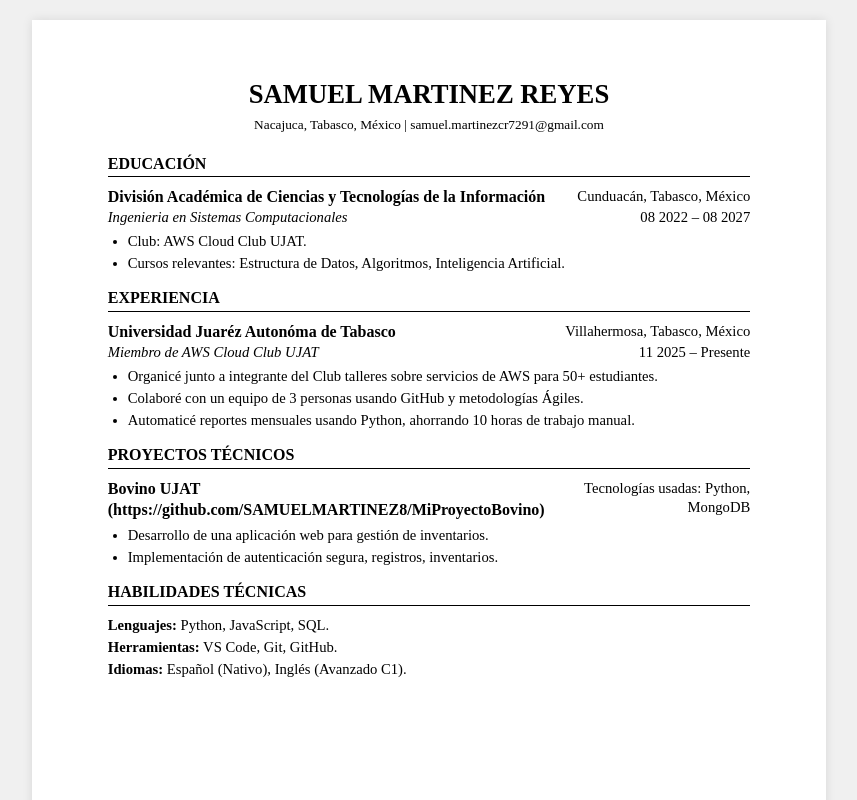
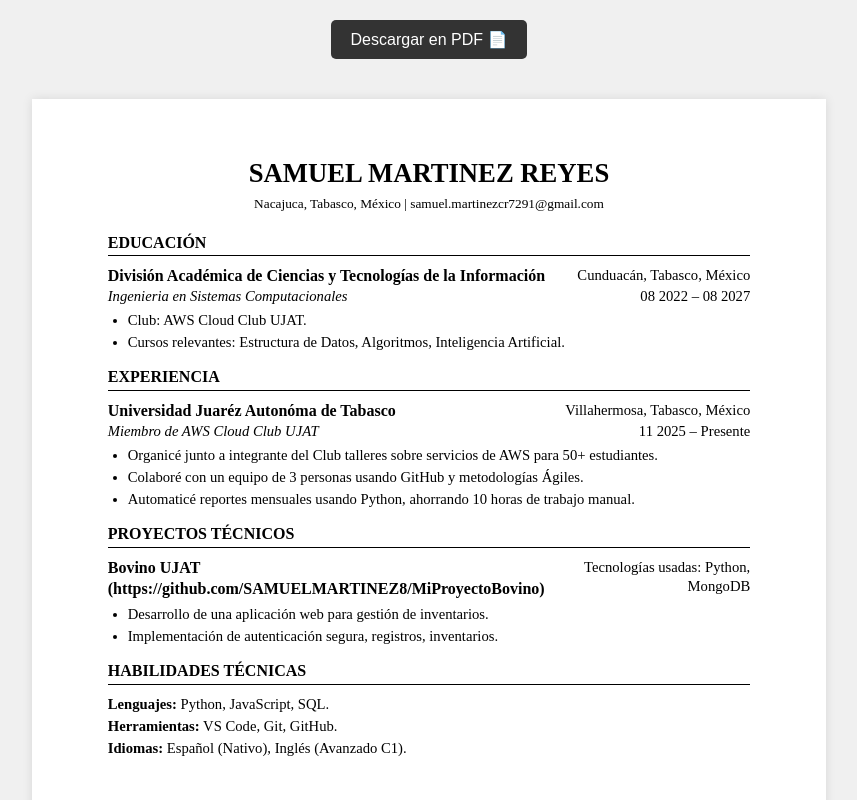
Before and after one commit to SAMUELMARTINEZ8/CV, a plain HTML site: page index.html in a window 1280 px wide. Shown: the top 800 px of the page, without its empty margins (211-1068 px from the left). Drawn offline with Linux system fonts and the light colour scheme.

Commit message:
Documentación

```diff
--- a/index.html
+++ b/index.html
@@ -7,7 +7,9 @@
     <link rel="stylesheet" href="style.css">
 </head>
 <body>
-
+<button class="btn-download no-print" onclick="window.print()">
+        Descargar en PDF 📄
+    </button>
     <div class="page">
 
         <header>
--- a/style.css
+++ b/style.css
@@ -1,4 +1,13 @@
 /* --- CONFIGURACIÓN GENERAL --- */
+body {
+    /* ... mantén lo que ya tenías de background-color y font ... */
+
+    /* MODIFICA ESTO: Cambiamos para que los elementos se apilen verticalmente */
+    display: flex;
+    flex-direction: column; /* Pone uno debajo del otro */
+    align-items: center;    /* Centra todo horizontalmente */
+    padding-top: 20px;      /* Un poco de aire arriba */
+}
 body {
     background-color: #f0f0f0; /* Fondo gris para la ventana del navegador */
     font-family: "Times New Roman", Times, serif; /* Fuente clásica obligatoria */
@@ -91,4 +100,41 @@ li {
     padding-left: 0;
     margin-left: -20px; /* Alineación especial para habilidades */
 }
-/* Prueba de cambio para Git */
+/* --- ESTILO DEL BOTÓN --- */
+.btn-download {
+    background-color: #333; /* Botón oscuro elegante */
+    color: white;
+    border: none;
+    padding: 10px 20px;
+    font-size: 16px;
+    cursor: pointer;
+    border-radius: 5px; /* Bordes redondeados */
+    margin-bottom: 20px; /* Separación con la hoja */
+    font-family: sans-serif; /* Fuente moderna para la interfaz */
+    transition: background 0.3s;
+}
+
+.btn-download:hover {
+    background-color: #555; /* Cambio de color al pasar el mouse */
+}
+
+/* --- MAGIA PARA IMPRESIÓN (PDF) --- */
+@media print {
+    /* Ocultar el botón cuando se vaya a imprimir */
+    .no-print {
+        display: none !important;
+    }
+
+    /* Ajustes para que la hoja ocupe todo el PDF sin sombras raras */
+    body {
+        background-color: white;
+        padding: 0;
+    }
+
+    .page {
+        box-shadow: none; /* Quitar la sombra 3D en el papel */
+        margin: 0;
+        border: none;
+        width: 100%;
+    }
+}
```
Also changed, not shown: 1 other file.
